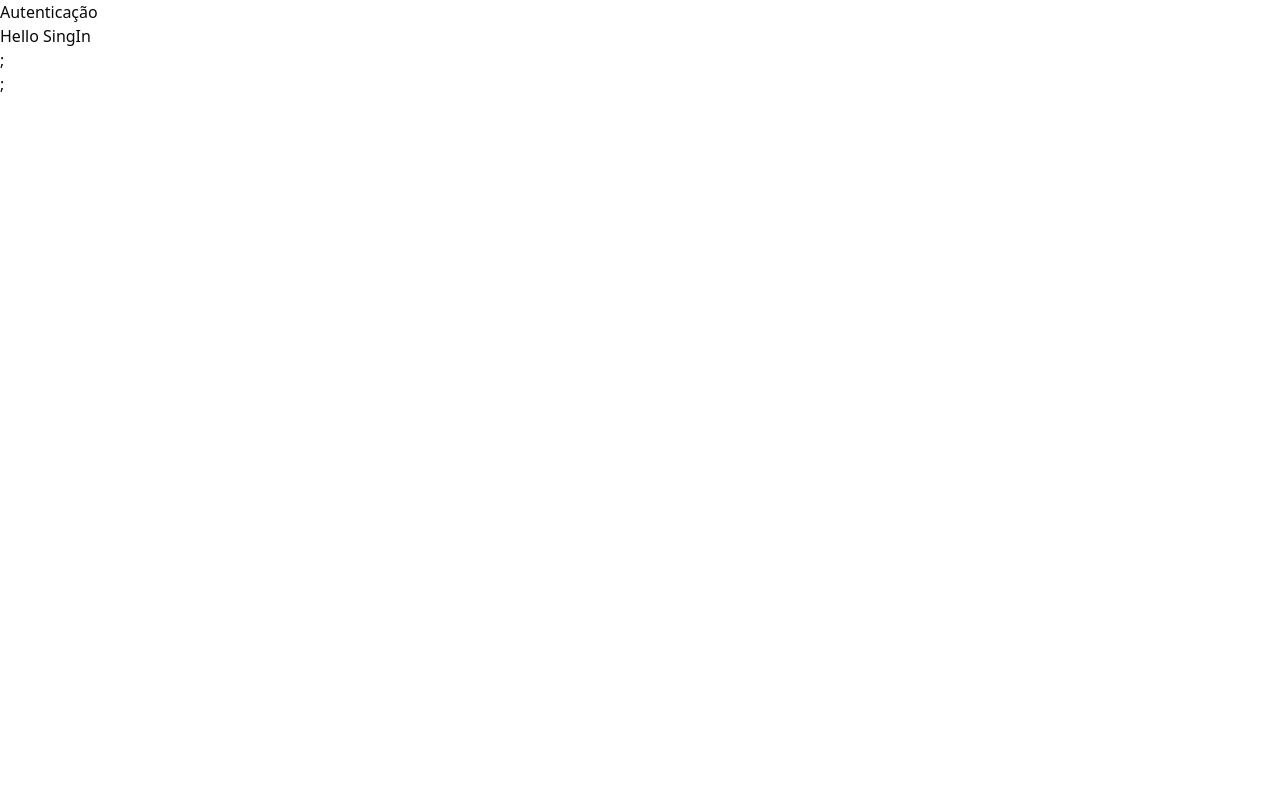
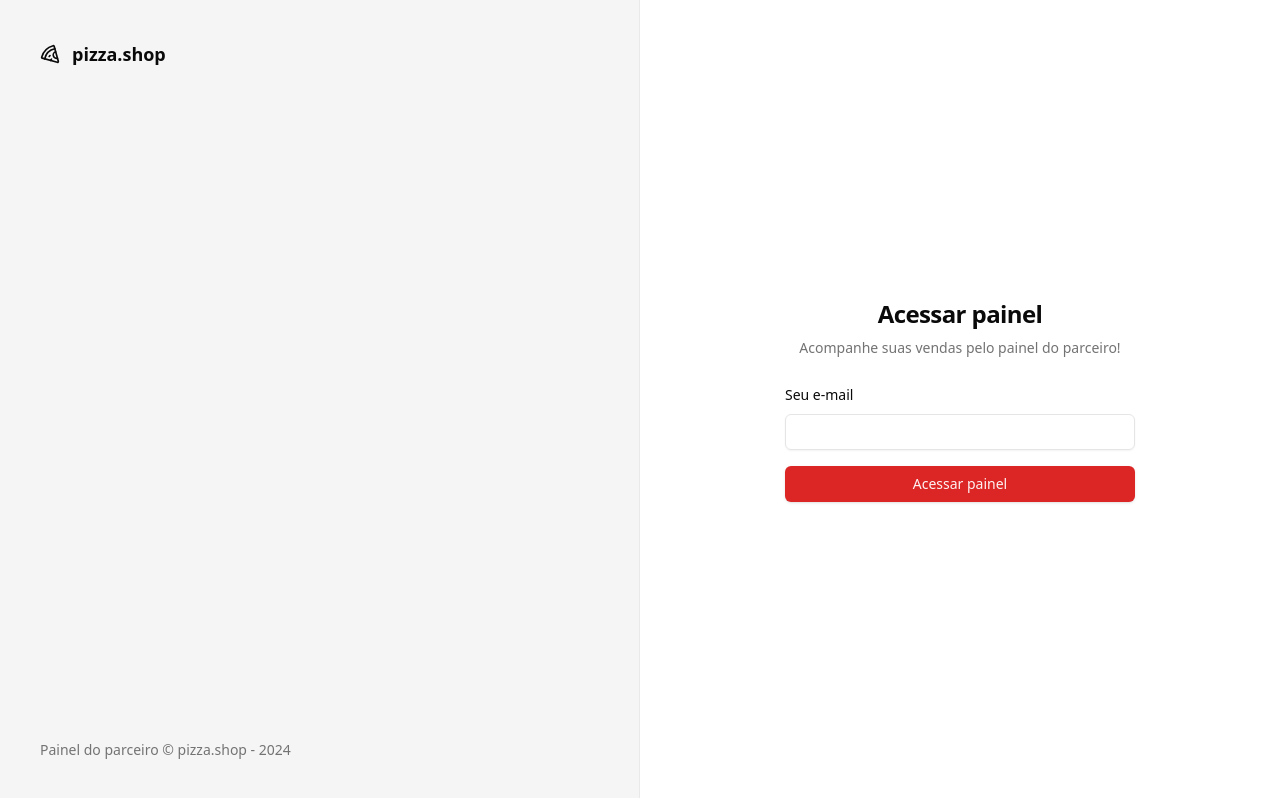
Before and after one commit to Cardosofiles/pizza-shop-client, a React (Vite) app: page /sing-in in a window 1280 px wide. Built offline with nearby package versions, Linux system fonts and the light colour scheme.

Commit message:
adding react-hook-form

```diff
--- a/package.json
+++ b/package.json
@@ -10,7 +10,9 @@
     "preview": "vite preview"
   },
   "dependencies": {
+    "@hookform/resolvers": "^3.9.0",
     "@radix-ui/react-icons": "^1.3.0",
+    "@radix-ui/react-label": "^2.1.0",
     "@radix-ui/react-slot": "^1.1.0",
     "class-variance-authority": "^0.7.0",
     "clsx": "^2.1.1",
@@ -20,10 +22,12 @@
     "react": "^18.3.1",
     "react-dom": "^18.3.1",
     "react-helmet-async": "^2.0.5",
+    "react-hook-form": "^7.53.0",
     "react-router-dom": "^6.26.2",
     "sort-by": "^0.0.2",
     "tailwind-merge": "^2.5.3",
-    "tailwindcss-animate": "^1.0.7"
+    "tailwindcss-animate": "^1.0.7",
+    "zod": "^3.23.8"
   },
   "devDependencies": {
     "@eslint/js": "^9.11.1",
--- a/src/App.tsx
+++ b/src/App.tsx
@@ -6,7 +6,7 @@
   return (
     <HelmetProvider>
       <Helmet titleTemplate="%s | Controle Financeiro" />
-      <RouterProvider router={router} />;
+      <RouterProvider router={router} />
     </HelmetProvider>
   );
 }
--- /dev/null
+++ b/src/components/ui/input.tsx
@@ -0,0 +1,25 @@
+import * as React from "react";
+
+import { cn } from "@/lib/utils";
+
+export interface InputProps
+  extends React.InputHTMLAttributes<HTMLInputElement> {}
+
+const Input = React.forwardRef<HTMLInputElement, InputProps>(
+  ({ className, type, ...props }, ref) => {
+    return (
+      <input
+        type={type}
+        className={cn(
+          "flex h-9 w-full rounded-md border border-input bg-transparent px-3 py-1 text-sm shadow-sm transition-colors file:border-0 file:bg-transparent file:text-sm file:font-medium file:text-foreground placeholder:text-muted-foreground focus-visible:outline-none focus-visible:ring-1 focus-visible:ring-ring disabled:cursor-not-allowed disabled:opacity-50",
+          className
+        )}
+        ref={ref}
+        {...props}
+      />
+    );
+  }
+);
+Input.displayName = "Input";
+
+export { Input };
--- /dev/null
+++ b/src/components/ui/label.tsx
@@ -0,0 +1,24 @@
+import * as LabelPrimitive from "@radix-ui/react-label";
+import { cva, type VariantProps } from "class-variance-authority";
+import * as React from "react";
+
+import { cn } from "@/lib/utils";
+
+const labelVariants = cva(
+  "text-sm font-medium leading-none peer-disabled:cursor-not-allowed peer-disabled:opacity-70"
+);
+
+const Label = React.forwardRef<
+  React.ElementRef<typeof LabelPrimitive.Root>,
+  React.ComponentPropsWithoutRef<typeof LabelPrimitive.Root> &
+    VariantProps<typeof labelVariants>
+>(({ className, ...props }, ref) => (
+  <LabelPrimitive.Root
+    ref={ref}
+    className={cn(labelVariants(), className)}
+    {...props}
+  />
+));
+Label.displayName = LabelPrimitive.Root.displayName;
+
+export { Label };
--- a/src/index.css
+++ b/src/index.css
@@ -1,61 +1,64 @@
 @tailwind base;
 @tailwind components;
 @tailwind utilities;
+
 @layer base {
   :root {
     --background: 0 0% 100%;
-    --foreground: 240 10% 3.9%;
+    --foreground: 0 0% 3.9%;
     --card: 0 0% 100%;
-    --card-foreground: 240 10% 3.9%;
+    --card-foreground: 0 0% 3.9%;
     --popover: 0 0% 100%;
-    --popover-foreground: 240 10% 3.9%;
-    --primary: 240 5.9% 10%;
-    --primary-foreground: 0 0% 98%;
-    --secondary: 240 4.8% 95.9%;
-    --secondary-foreground: 240 5.9% 10%;
-    --muted: 240 4.8% 95.9%;
-    --muted-foreground: 240 3.8% 46.1%;
-    --accent: 240 4.8% 95.9%;
-    --accent-foreground: 240 5.9% 10%;
+    --popover-foreground: 0 0% 3.9%;
+    --primary: 0 72.2% 50.6%;
+    --primary-foreground: 0 85.7% 97.3%;
+    --secondary: 0 0% 96.1%;
+    --secondary-foreground: 0 0% 9%;
+    --muted: 0 0% 96.1%;
+    --muted-foreground: 0 0% 45.1%;
+    --accent: 0 0% 96.1%;
+    --accent-foreground: 0 0% 9%;
     --destructive: 0 84.2% 60.2%;
     --destructive-foreground: 0 0% 98%;
-    --border: 240 5.9% 90%;
-    --input: 240 5.9% 90%;
-    --ring: 240 10% 3.9%;
+    --border: 0 0% 89.8%;
+    --input: 0 0% 89.8%;
+    --ring: 0 72.2% 50.6%;
+    --radius: 0.5rem;
     --chart-1: 12 76% 61%;
     --chart-2: 173 58% 39%;
     --chart-3: 197 37% 24%;
     --chart-4: 43 74% 66%;
     --chart-5: 27 87% 67%;
-    --radius: 0.5rem
   }
+
   .dark {
-    --background: 240 10% 3.9%;
+    --background: 0 0% 3.9%;
     --foreground: 0 0% 98%;
-    --card: 240 10% 3.9%;
+    --card: 0 0% 3.9%;
     --card-foreground: 0 0% 98%;
-    --popover: 240 10% 3.9%;
+    --popover: 0 0% 3.9%;
     --popover-foreground: 0 0% 98%;
-    --primary: 0 0% 98%;
-    --primary-foreground: 240 5.9% 10%;
-    --secondary: 240 3.7% 15.9%;
+    --primary: 0 72.2% 50.6%;
+    --primary-foreground: 0 85.7% 97.3%;
+    --secondary: 0 0% 14.9%;
     --secondary-foreground: 0 0% 98%;
-    --muted: 240 3.7% 15.9%;
-    --muted-foreground: 240 5% 64.9%;
-    --accent: 240 3.7% 15.9%;
+    --muted: 0 0% 14.9%;
+    --muted-foreground: 0 0% 63.9%;
+    --accent: 0 0% 14.9%;
     --accent-foreground: 0 0% 98%;
     --destructive: 0 62.8% 30.6%;
     --destructive-foreground: 0 0% 98%;
-    --border: 240 3.7% 15.9%;
-    --input: 240 3.7% 15.9%;
-    --ring: 240 4.9% 83.9%;
+    --border: 0 0% 14.9%;
+    --input: 0 0% 14.9%;
+    --ring: 0 72.2% 50.6%;
     --chart-1: 220 70% 50%;
     --chart-2: 160 60% 45%;
     --chart-3: 30 80% 55%;
     --chart-4: 280 65% 60%;
-    --chart-5: 340 75% 55%
+    --chart-5: 340 75% 55%;
   }
 }
+
 @layer base {
   * {
     @apply border-border;
--- a/src/main.tsx
+++ b/src/main.tsx
@@ -1,7 +1,8 @@
 import { StrictMode } from "react";
 import { createRoot } from "react-dom/client";
-import { App } from "./App";
-import "./index.css";
+
+import { App } from "@/App";
+import "@/index.css";
 
 createRoot(document.getElementById("root")!).render(
   <StrictMode>
--- a/src/routes.tsx
+++ b/src/routes.tsx
@@ -3,7 +3,7 @@
 import { AppLayout } from "@/routes/_layouts/app";
 import { AuthLayout } from "@/routes/_layouts/auth";
 import { Dashboard } from "@/routes/app/dashboard";
-import { SingIn } from "@/routes/auth/sin-in";
+import { SingIn } from "@/routes/auth/sing-in";
 
 export const router = createBrowserRouter([
   {
--- a/src/routes/_layouts/auth.tsx
+++ b/src/routes/_layouts/auth.tsx
@@ -1,11 +1,20 @@
+import { Pizza } from "lucide-react";
 import { Outlet } from "react-router-dom";
 
 export function AuthLayout() {
   return (
-    <div>
-      <h1>Autenticação</h1>
+    <div className="min-h-screen grid grid-cols-2">
+      <div className="flex flex-col justify-between h-full border-r border-foreground/5 bg-muted p-10 text-muted-foreground">
+        <div className="flex items-center gap-3 text-lg font-medium text-foreground">
+          <Pizza className="h-5 w-5" />
+          <span className="font-semibold">pizza.shop</span>
+        </div>
+        <footer className="text-sm">
+          Painel do parceiro &copy; pizza.shop - {new Date().getFullYear()}
+        </footer>
+      </div>
 
-      <div>
+      <div className="flex flex-col justify-center items-center">
         <Outlet />
       </div>
     </div>
--- a/src/routes/app/dashboard.tsx
+++ b/src/routes/app/dashboard.tsx
@@ -4,7 +4,7 @@
   return (
     <>
       <Helmet title="Dashboard" />
-      <h1>Hello Dashboard</h1>;
+      <h1>Hello Dashboard</h1>
     </>
   );
 }
--- a/src/routes/auth/sin-in.tsx
+++ /dev/null
@@ -1,10 +0,0 @@
-import { Helmet } from "react-helmet-async";
-
-export function SingIn() {
-  return (
-    <>
-      <Helmet title="Login" />
-      <h1>Hello SingIn</h1>;
-    </>
-  );
-}
--- /dev/null
+++ b/src/routes/auth/sing-in.tsx
@@ -0,0 +1,60 @@
+import { Helmet } from "react-helmet-async";
+import { useForm } from "react-hook-form";
+import { z } from "zod";
+
+import { Button } from "@/components/ui/button";
+import { Input } from "@/components/ui/input";
+import { Label } from "@/components/ui/label";
+
+const singInFromValidation = z.object({
+  email: z.string().email(),
+  password: z.string().min(6),
+  rememberMe: z.boolean(),
+});
+
+type SingInFromType = z.infer<typeof singInFromValidation>;
+
+export function SingIn() {
+  const {
+    register,
+    handleSubmit,
+    formState: { isSubmitting },
+  } = useForm<SingInFromType>();
+
+  async function handleSingIn(data: SingInFromType) {
+    await new Promise((resolve) => setTimeout(resolve, 2000));
+    console.log("Sing in with data:", data);
+  }
+
+  return (
+    <>
+      <Helmet title="Login" />
+
+      <div className="p-8">
+        <div className="w-[350px] flex flex-col justify-center gap-6">
+          <div className="flex flex-col gap-2 text-center">
+            <h1 className="text-2xl font-semibold tracking-tight">
+              Acessar painel
+            </h1>
+            <p className="text-sm text-muted-foreground">
+              Acompanhe suas vendas pelo painel do parceiro!
+            </p>
+          </div>
+
+          <form
+            onSubmit={handleSubmit(handleSingIn)}
+            className="flex flex-col gap-4"
+          >
+            <div className="space-y-2">
+              <Label htmlFor="email">Seu e-mail</Label>
+              <Input id="email" type="email" {...register("email")} />
+            </div>
+            <Button type="submit" disabled={isSubmitting}>
+              Acessar painel
+            </Button>
+          </form>
+        </div>
+      </div>
+    </>
+  );
+}
```
Also changed, not shown: 1 other file (tests, documents, lock files or other folders).
